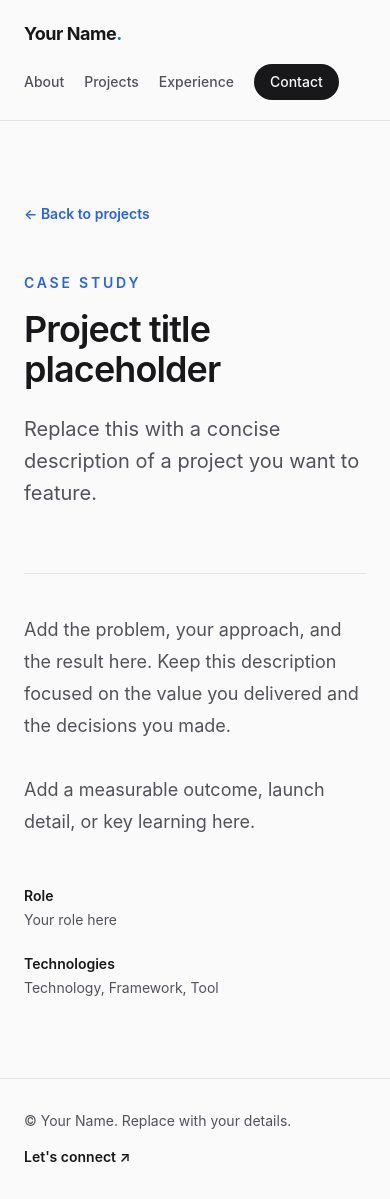
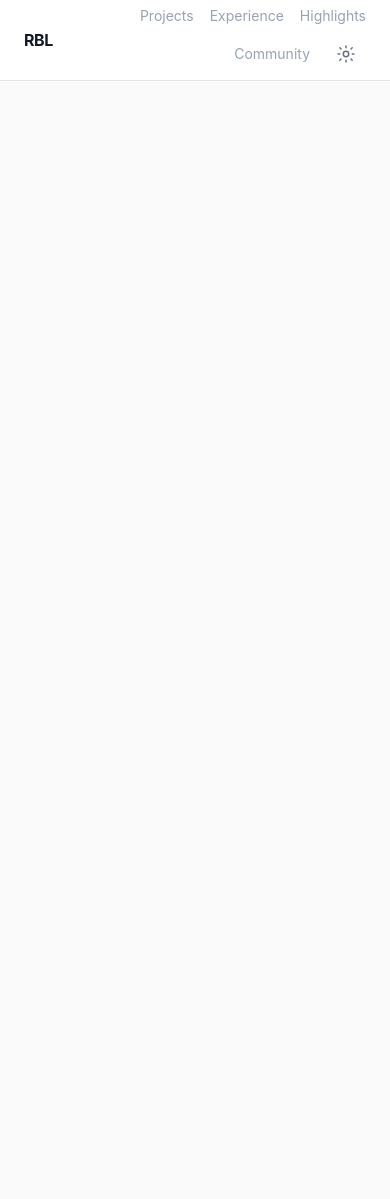
Before and after one commit to gabzy0423/gv-portfolio, a Next.js app: page /projects/project-one in a window 390 px wide. After the commit the page ends 844 px from the top, so only its background shows below. Built offline with nearby package versions, Linux system fonts and the light colour scheme.

Commit message:
Keep site content empty for now

```diff
--- a/src/app/about/page.tsx
+++ b/src/app/about/page.tsx
@@ -1,18 +1,8 @@
-import { About } from "@/components/sections/About";
-import { Education } from "@/components/sections/Education";
-import { Experience } from "@/components/sections/Experience";
-
 export const metadata = {
   title: "About | Your Name",
   description: "About Your Name, software developer.",
 };
 
 export default function AboutPage() {
-  return (
-    <div className="border-b border-line">
-      <About />
-      <Experience />
-      <Education />
-    </div>
-  );
+  return null;
 }
--- a/src/app/contact/page.tsx
+++ b/src/app/contact/page.tsx
@@ -1,10 +1,8 @@
-import { Contact } from "@/components/sections/Contact";
-
 export const metadata = {
   title: "Contact | Your Name",
   description: "Get in touch with Your Name.",
 };
 
 export default function ContactPage() {
-  return <Contact />;
+  return null;
 }
--- a/src/app/globals.css
+++ b/src/app/globals.css
@@ -23,6 +23,7 @@
 
 html {
   scroll-behavior: smooth;
+  scroll-padding-top: 5rem;
 }
 
 body {
@@ -39,5 +40,6 @@ body {
 @media (prefers-reduced-motion: reduce) {
   html {
     scroll-behavior: auto;
+    scroll-padding-top: 5rem;
   }
 }
--- a/src/app/layout.tsx
+++ b/src/app/layout.tsx
@@ -1,6 +1,5 @@
 import type { Metadata } from "next";
 import "./globals.css";
-import { Footer } from "@/components/layout/Footer";
 import { Navbar } from "@/components/layout/Navbar";
 
 export const metadata: Metadata = {
@@ -14,7 +13,6 @@ export default function RootLayout({ children }: LayoutProps<"/">) {
       <body className="min-h-full bg-background text-foreground">
         <Navbar />
         <main>{children}</main>
-        <Footer />
       </body>
     </html>
   );
--- a/src/app/page.tsx
+++ b/src/app/page.tsx
@@ -1,21 +1,3 @@
-import { About } from "@/components/sections/About";
-import { Contact } from "@/components/sections/Contact";
-import { Education } from "@/components/sections/Education";
-import { Experience } from "@/components/sections/Experience";
-import { Hero } from "@/components/sections/Hero";
-import { Projects } from "@/components/sections/Projects";
-import { Skills } from "@/components/sections/Skills";
-
 export default function Home() {
-  return (
-    <>
-      <Hero />
-      <About />
-      <Skills />
-      <Projects />
-      <Experience />
-      <Education />
-      <Contact />
-    </>
-  );
+  return null;
 }
--- a/src/app/projects/[slug]/page.tsx
+++ b/src/app/projects/[slug]/page.tsx
@@ -1,46 +1,9 @@
-import Link from "next/link";
-import { notFound } from "next/navigation";
 import { projects } from "@/data/projects";
-import { getProjectBySlug } from "@/lib/portfolio";
 
 export function generateStaticParams() {
   return projects.map(({ slug }) => ({ slug }));
 }
 
-export default async function ProjectPage({ params }: PageProps<"/projects/[slug]">) {
-  const { slug } = await params;
-  const project = getProjectBySlug(slug);
-
-  if (!project) {
-    notFound();
-  }
-
-  return (
-    <article className="mx-auto w-full max-w-4xl px-6 py-20 lg:px-8 lg:py-28">
-      <Link href="/projects" className="text-sm font-semibold text-accent hover:underline">
-        ← Back to projects
-      </Link>
-      <div className="mt-12 max-w-3xl">
-        <p className="text-sm font-semibold uppercase tracking-[0.2em] text-accent">Case study</p>
-        <h1 className="mt-4 text-4xl font-semibold tracking-tight sm:text-6xl">{project.title}</h1>
-        <p className="mt-6 text-xl leading-8 text-muted">{project.summary}</p>
-      </div>
-      <div className="mt-16 grid gap-12 border-t border-line pt-10 md:grid-cols-[1fr_240px]">
-        <div className="space-y-8 text-lg leading-8 text-muted">
-          <p>{project.description}</p>
-          <p>{project.outcome}</p>
-        </div>
-        <dl className="space-y-6 text-sm">
-          <div>
-            <dt className="font-semibold text-foreground">Role</dt>
-            <dd className="mt-1 text-muted">{project.role}</dd>
-          </div>
-          <div>
-            <dt className="font-semibold text-foreground">Technologies</dt>
-            <dd className="mt-1 text-muted">{project.technologies.join(", ")}</dd>
-          </div>
-        </dl>
-      </div>
-    </article>
-  );
+export default function ProjectPage() {
+  return null;
 }
--- a/src/app/projects/page.tsx
+++ b/src/app/projects/page.tsx
@@ -1,10 +1,8 @@
-import { Projects } from "@/components/sections/Projects";
-
 export const metadata = {
   title: "Projects | Your Name",
   description: "Selected projects by Your Name.",
 };
 
 export default function ProjectsPage() {
-  return <Projects showAll />;
+  return null;
 }
--- a/src/components/layout/Navbar.tsx
+++ b/src/components/layout/Navbar.tsx
@@ -1,27 +1,32 @@
 import Link from "next/link";
 
 const links = [
-  { href: "/about", label: "About" },
   { href: "/projects", label: "Projects" },
   { href: "/#experience", label: "Experience" },
+  { href: "/about#education", label: "Highlights" },
+  { href: "/contact", label: "Community" },
 ];
 
 export function Navbar() {
   return (
-    <header className="sticky top-0 z-10 border-b border-line/80 bg-background/95 backdrop-blur">
-      <nav aria-label="Primary navigation" className="mx-auto flex max-w-6xl flex-wrap items-center justify-between gap-4 px-6 py-5 lg:px-8">
-        <Link href="/" className="text-lg font-bold tracking-tight" aria-label="Your Name home">
-          Your Name<span className="text-accent">.</span>
+    <header className="sticky top-0 z-10 border-b border-[#f0f0f0] bg-white">
+      <nav aria-label="Primary navigation" className="mx-auto flex min-h-20 max-w-4xl flex-wrap items-center justify-between gap-4 px-6">
+        <Link href="/" className="shrink-0 text-base font-bold tracking-tight text-[#111827]" aria-label="RBL home">
+          RBL
         </Link>
-        <div className="flex items-center gap-5 text-sm font-medium text-muted sm:gap-7">
+        <div className="flex flex-1 flex-wrap items-center justify-end gap-x-4 gap-y-2 text-sm font-normal text-[#98a2b3] sm:gap-x-6 md:gap-x-7">
           {links.map((link) => (
-            <Link key={link.href} href={link.href} className="transition-colors hover:text-foreground">
+            <Link key={link.href} href={link.href} className="whitespace-nowrap transition-colors hover:text-[#111827] focus-visible:rounded-sm focus-visible:outline-none focus-visible:ring-2 focus-visible:ring-[#2563eb] focus-visible:ring-offset-4">
               {link.label}
             </Link>
           ))}
-          <Link href="/contact" className="rounded-full bg-foreground px-4 py-2 text-background transition-colors hover:bg-accent">
-            Contact
-          </Link>
+          <span className="ml-1 hidden h-6 w-px bg-[#d9dde5] sm:block" aria-hidden="true" />
+          <span className="grid size-10 shrink-0 place-items-center text-[#667085]" title="Theme" aria-hidden="true">
+            <svg viewBox="0 0 24 24" className="size-5" fill="none" stroke="currentColor" strokeWidth="1.8">
+              <circle cx="12" cy="12" r="3.25" />
+              <path strokeLinecap="round" d="M12 2.5v2M12 19.5v2M4.58 4.58l1.42 1.42M18 18l1.42 1.42M2.5 12h2M19.5 12h2M4.58 19.42 6 18M18 6l1.42-1.42" />
+            </svg>
+          </span>
         </div>
       </nav>
     </header>
--- a/src/components/sections/Hero.tsx
+++ b/src/components/sections/Hero.tsx
@@ -1,29 +1,3 @@
-import Link from "next/link";
-
 export function Hero() {
-  return (
-    <section aria-labelledby="hero-heading" className="border-b border-line">
-      <div className="mx-auto grid max-w-6xl gap-12 px-6 py-24 lg:grid-cols-[1.2fr_0.8fr] lg:items-end lg:px-8 lg:py-36">
-        <div>
-          <p className="text-sm font-semibold uppercase tracking-[0.2em] text-accent">Software developer · Portfolio</p>
-          <h1 id="hero-heading" className="mt-6 max-w-4xl text-5xl font-semibold tracking-[-0.04em] sm:text-7xl">
-            Your Name builds useful things for the web.
-          </h1>
-        </div>
-        <div className="max-w-md lg:justify-self-end">
-          <p className="text-lg leading-8 text-muted">
-            A clear place to share your work, the problems you solve, and what you are learning next.
-          </p>
-          <div className="mt-8 flex flex-wrap gap-3">
-            <Link href="/projects" className="rounded-full bg-foreground px-5 py-3 text-sm font-semibold text-background transition-colors hover:bg-accent">
-              View projects
-            </Link>
-            <Link href="/contact" className="rounded-full border border-line px-5 py-3 text-sm font-semibold transition-colors hover:border-foreground">
-              Get in touch
-            </Link>
-          </div>
-        </div>
-      </div>
-    </section>
-  );
+  return <section aria-label="Introduction" className="h-24 border-b border-line lg:h-32" />;
 }
```
